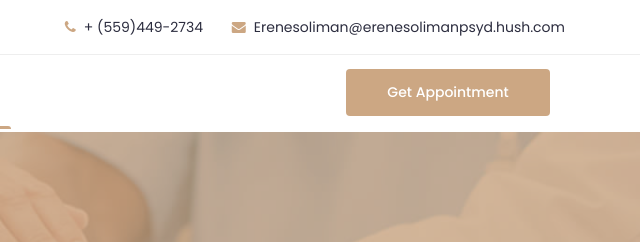
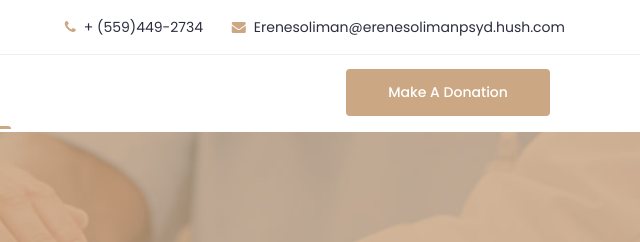
Before and after one commit to AntoniosMilad/esolimanpsychservices, a plain HTML site: page contact.html in a window 1280 px wide. Shown: the top 242 px of the page, 640-1280 px from the left. Drawn offline with Linux system fonts and the light colour scheme; a script that the page names is missing.

Commit message:
Make a Donation

```diff
--- a/contact.html
+++ b/contact.html
@@ -140,7 +140,7 @@
 						  <div class="col-lg-3 col-12" style="margin-left: auto; justify-content: center; align-items: center; display: flex; width: 100%;">
 
 							<div class="button" style="margin-left: auto; justify-content: center; align-items: center; display: flex; width: 100%;">
-							  <a href="contact.html" class="btn" style="width: 100%; color:#fff">Get Appointment</a>
+								<a href="contact.html" class="btn" style="width: 100%; color:#fff">Make a Donation</a>
 							</div>
 						  </div>
 					  </ul>
```
Also changed, not shown: Helpful.html (+1 -1 lines), MentalHealth.html (+1 -1 lines), Privacy.html (+1 -1 lines), Rates.html (+1 -1 lines), Services.html (+1 -1 lines), about.html (+1 -1 lines), doctors.html (+1 -1 lines), index.html (+1 -1 lines).
